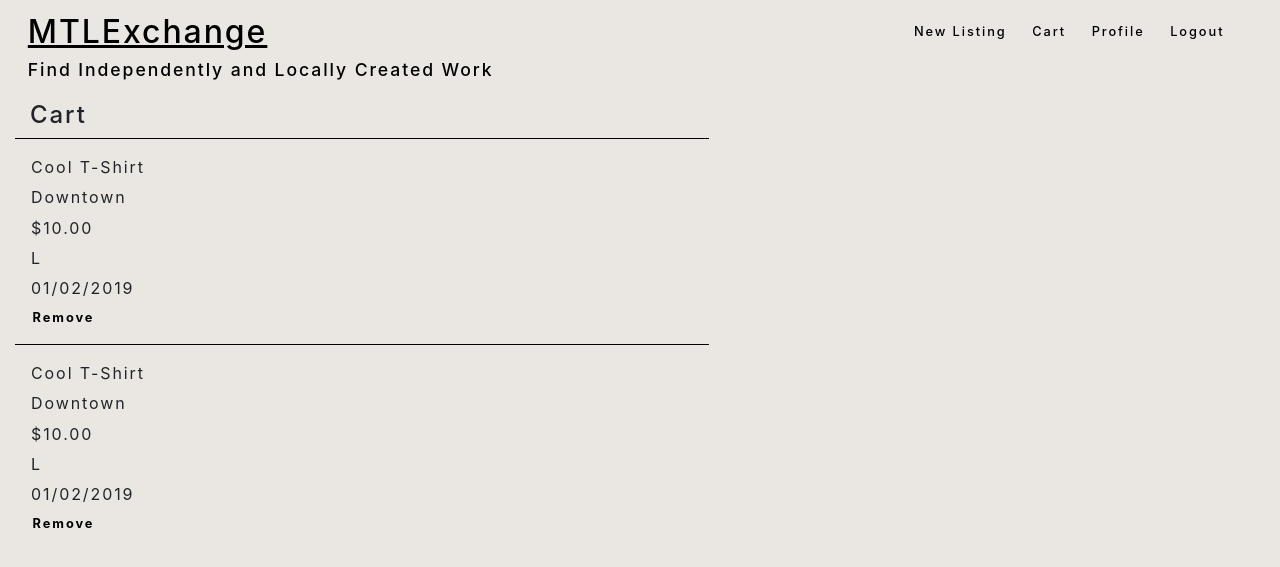
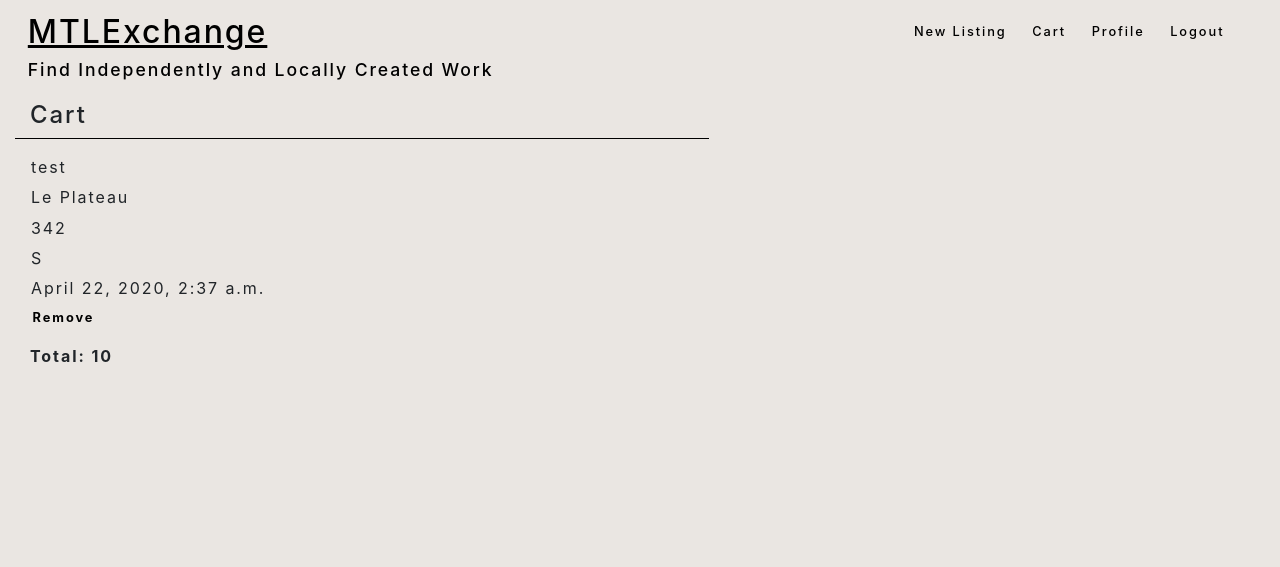
Before and after one commit to ftaoussi/COMP307---Marketplace, a Django app: template cart/templates/cart/cart.html in a window 1280 px wide. Shown: the top 567 px of the page. Run offline with Django 3.2, Linux system fonts and the light colour scheme; a user stored in the database is signed in; data comes from the database, SQL or seed files in the repository; both versions use the stored data as it was after the commit; tables that the repository leaves empty hold one stand-in row (values such as "Sample post"); the template is opened without the code that fills it: values that come from a table or form of the project are taken from there, most other values are stand-ins (such as "Sample title", 1, 10 or a date in 2020); parts of the project's set-up code (start-up, migrations or seed data) failed here and were passed over; some libraries are stand-ins or nearby versions.

Commit message:
dynamic cart and cart total now passed through context

```diff
--- a/cart/templates/cart/cart.html
+++ b/cart/templates/cart/cart.html
@@ -1,33 +1,27 @@
 {% extends 'product_listing/global_template.html'%}
 
 {% block content %}
+
 <div class='cart-container container-fluid justify-content-left'>
-	<div class='cart-item-container col'>
-		<h4 class='cart-header row col'>Cart</h4>
+	<div class='cart-item-container col-12'>
+		<div class='cart-header-container row align-content-center'>
+			<h4 class='cart-header col-6'>Cart</h4>
 
+		</div>
 		{% if user.is_authenticated %}
-				<div class='cart-item col-7 row'>
-					<div class='cart-item-left col-12'>
-						<div class='cart-item-name col-7 row'>Cool T-Shirt</div>
-						<div class='cart-item-location col-7 row'>Downtown</div>
-						<div class='cart-item-price col-7 row'>$10.00</div>
-						<div class='cart-item-size col-7 row'>L</div>
-						<div class='cart-item-date col-7 row'>01/02/2019</div>
-						<div class='cart-item-remove col-7 row'><button class='remove-button'>Remove</button></div>
+				{% for i in items %}
+					<div class='cart-item col-7 row'>
+						<div class='cart-item-left col-12'>
+							<div class='cart-item-name col-7 row'>{{i.product.name}}</div>
+							<div class='cart-item-location col-7 row'>{{i.product.location}}</div>
+							<div class='cart-item-price col-7 row'>{{i.product.price_current}}</div>
+							<div class='cart-item-size col-7 row'>{{i.product.size}}</div>
+							<div class='cart-item-date col-7 row'>{{i.product.time}}</div>
+							<div class='cart-item-remove col-7 row'><button class='remove-button'>Remove</button></div>
+						</div>
 					</div>
-				</div>
 
-				<div class='cart-item col-7 row'>
-					<div class='cart-item-left col-12'>
-						<div class='cart-item-name col-7 row'>Cool T-Shirt</div>
-						<div class='cart-item-location col-7 row'>Downtown</div>
-						<div class='cart-item-price col-7 row'>$10.00</div>
-						<div class='cart-item-size col-7 row'>L</div>
-						<div class='cart-item-date col-7 row'>01/02/2019</div>
-						<div class='cart-item-remove col-7 row'><button class='remove-button'>Remove</button></div>
-					</div>
-				</div>
-
+				{% endfor %}
 
 					<!-- Commenting out image thumbnail for now. NON-ESSENTIAL-->
 					{% comment %} <div class='cart-item-right col-5'>
@@ -38,11 +32,18 @@
 
 
 
+
+
+		<div class='cart-price'>Total: {{total}}</div>
+
+
 		{% else %}
 			<div class='no-cart'>To add items to cart, sign in.</div>
+		{% endif %}
 
-		{% endif %}
+
 	</div>
+
 </div>
 
 {% endblock %}
--- a/cart/views.py
+++ b/cart/views.py
@@ -7,6 +7,7 @@ import datetime
 # Create your views here.
 def index(request):
 	context={}
+	total = 0
 	if request.user.is_authenticated:
 		carts = Cart.objects.filter(user=request.user)
 		if carts is not None:
@@ -17,6 +18,9 @@ def index(request):
 			cart = Cart(user=request.user)
 			cart.save()
 			context['cart'] = cart
+		for item in context['items']:
+			total += item.unit_price
+		context['total'] = total
 		return render(request, 'cart/cart.html', context)
 	else:
 		return redirect('/account/login')
--- a/product_listing/static/product_listing/style.css
+++ b/product_listing/static/product_listing/style.css
@@ -209,6 +209,11 @@ table > * > * > * {
 
 }
 
+.cart-price {
+	font-size: 1rem;
+	font-weight: bold;
+}
+
 .cart-item {
 	padding: .8rem 0rem;
 	border-top: 1px black solid;
```
Also changed, not shown: db.sqlite3.
